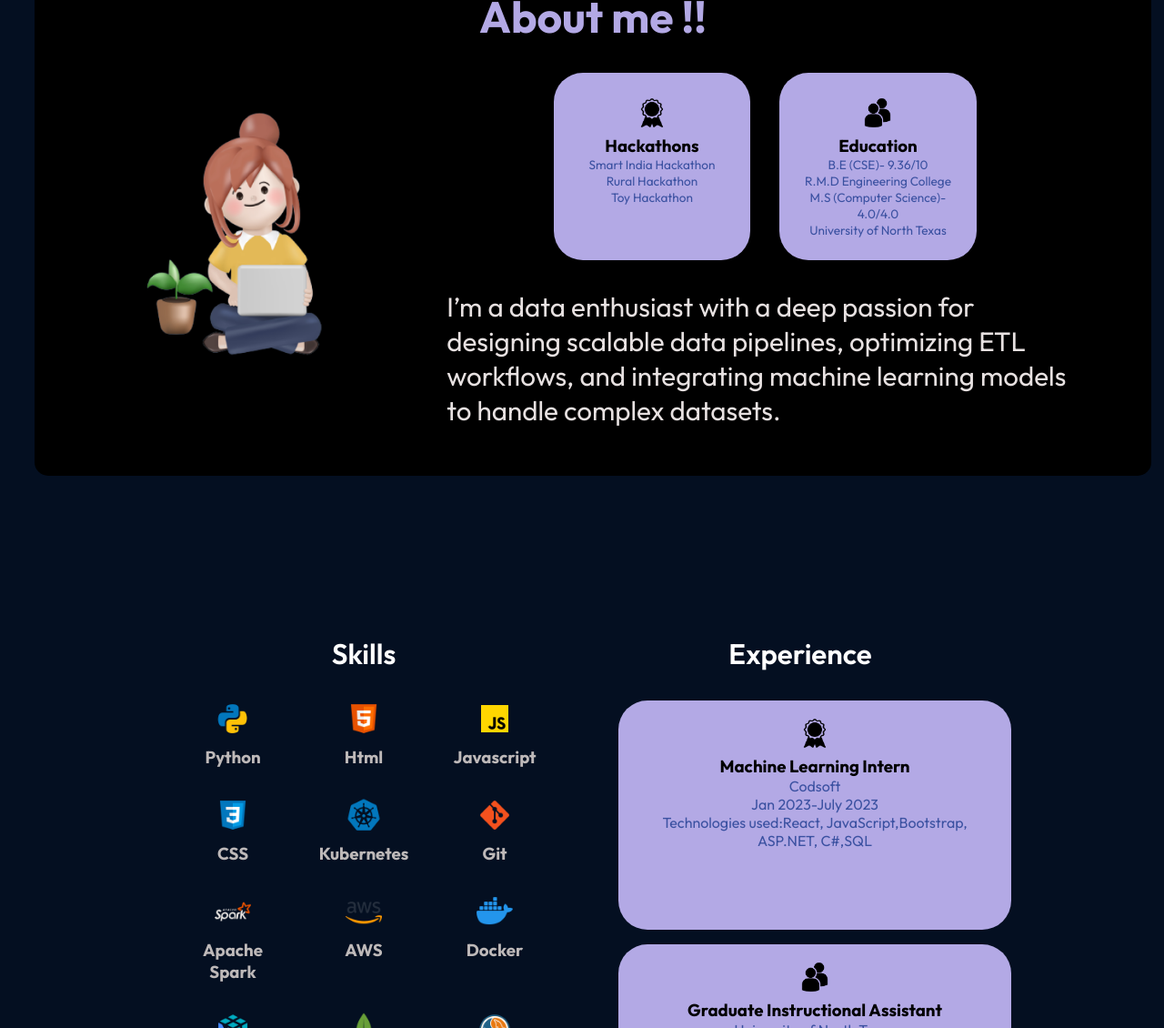
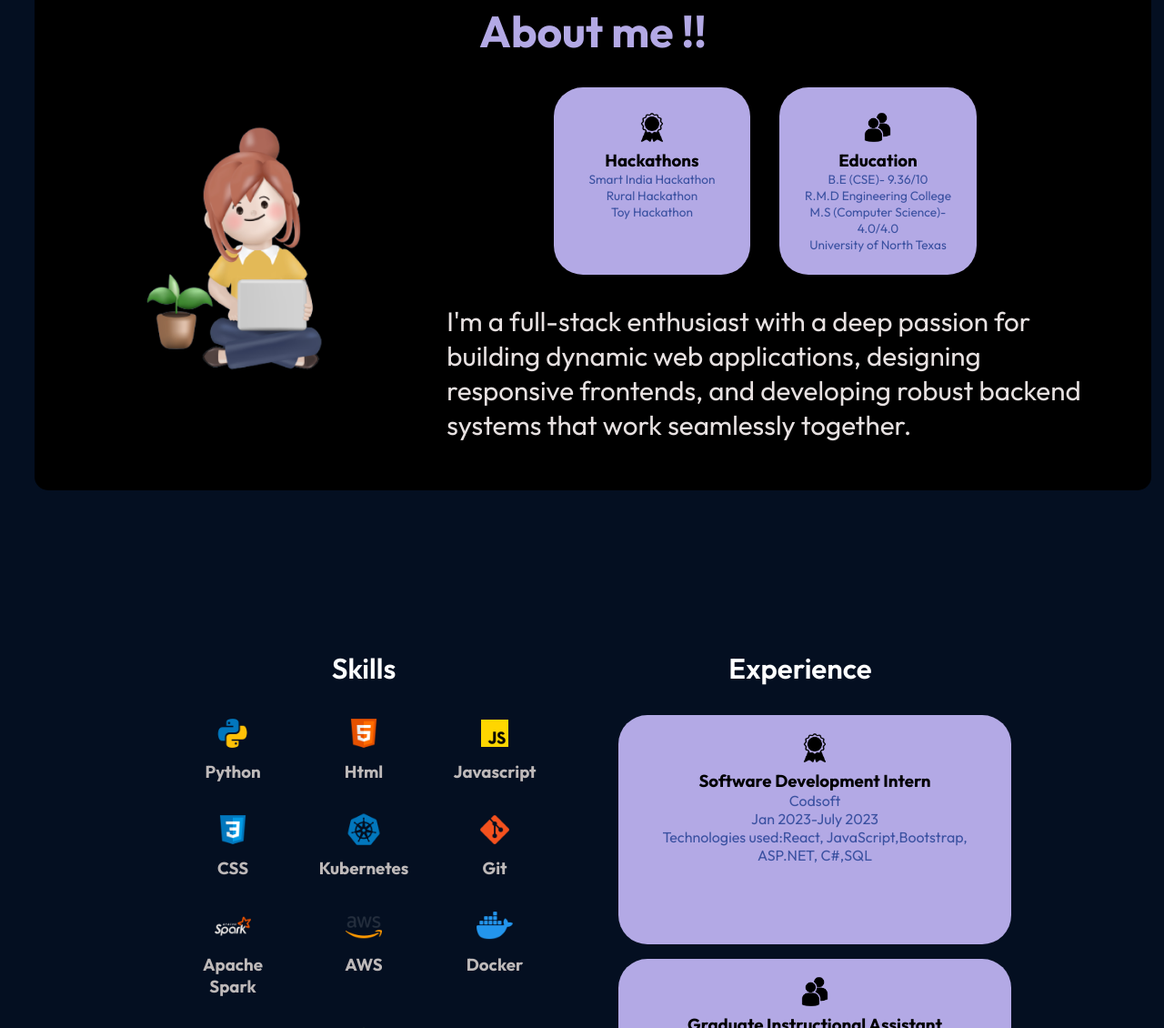
Before and after one commit to tejaswireddy9/Porfolio, a plain HTML site: page index.html in a window 1280 px wide. Shown: the part 899-2029 px from the top of the page at 91% size. Drawn offline with Linux system fonts and the light colour scheme; files whose address does not match are found by name.

Commit message:
Update index.html

```diff
--- a/index.html
+++ b/index.html
@@ -41,7 +41,7 @@
         </div>
         <div class="section__text">
             <h1 class="title">Hi, I'm Tejaswi Reddy</h1>
-            <p class="section__text__p1">A Data Enthusiast who likes to make data talk, walk, behave and sometimes dance !!</p>
+            <p class="section__text__p1">A Full-Stack Explorer who loves to bring ideas to life — from pixel to database, front to back, logic to magic!!</p>
             <div class="btn-container">
                 <button class="btn btn-color-1" onclick="location.href='./#contact'">
                     Contact Me
@@ -83,7 +83,7 @@
                  </div>
                  <div class="text-container">
                     <p>
-                        I’m a data enthusiast with a deep passion for designing scalable data pipelines, optimizing ETL workflows, and integrating machine learning models to handle complex datasets.
+                        I'm a full-stack enthusiast with a deep passion for building dynamic web applications, designing responsive frontends, and developing robust backend systems that work seamlessly together.
                     </p>
                  </div>
                </div>
@@ -170,7 +170,7 @@
                     <h2 class="experience-sub-title">Experience</h2>
                     <div class="det-container">
                         <img src="./assets/experience.png" alt="icon picture" class="icon">
-                        <h3>Machine Learning Intern</h3>
+                        <h3>Software Development Intern</h3>
                         <p> Codsoft <br />Jan 2023-July 2023 <br />Technologies used:React, JavaScript,Bootstrap, ASP.NET, C#,SQL</p>
                     </div>
                     <div class="det-container">
```
